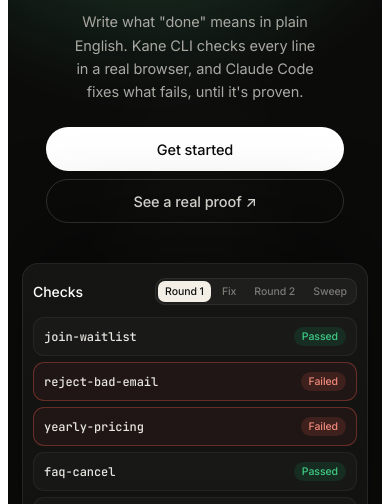
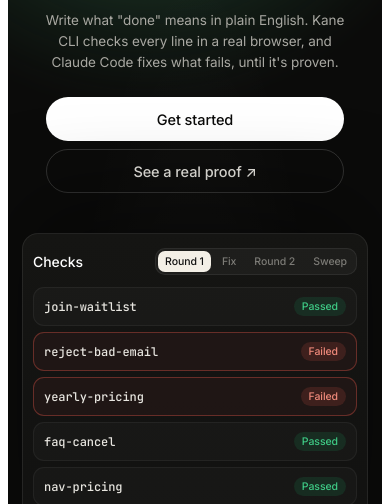
Before and after one commit to esteexbt/handoff, a website: page docs/index.html in a window 390 px wide. Shown: the part 323-827 px from the top of the page. Drawn offline with Linux system fonts and the light colour scheme.

Commit message:
Site: how-to section, mobile hero tweaks

```diff
--- a/docs/index.html
+++ b/docs/index.html
@@ -230,7 +230,7 @@ footer .r{margin-left:auto;display:flex;gap:22px}footer a:hover{color:var(--t)}
  .htext{padding:0 14px}
  br.mb{display:inline}.hsub{text-wrap:balance}
  h1{font-size:37px;letter-spacing:-.04em;margin:18px 0 16px}
- .hsub{font-size:14.5px;padding:0 6px}
+ .hsub{font-size:13.5px;line-height:1.55;max-width:300px;margin-left:auto;margin-right:auto;padding:0}
  .hcta{flex-direction:column;align-items:stretch;gap:8px;padding:0 10px;margin-top:24px}
  .hcta .pill{justify-content:center}
  .dash{margin-top:40px;border-radius:16px 16px 0 0;min-height:0}
```
